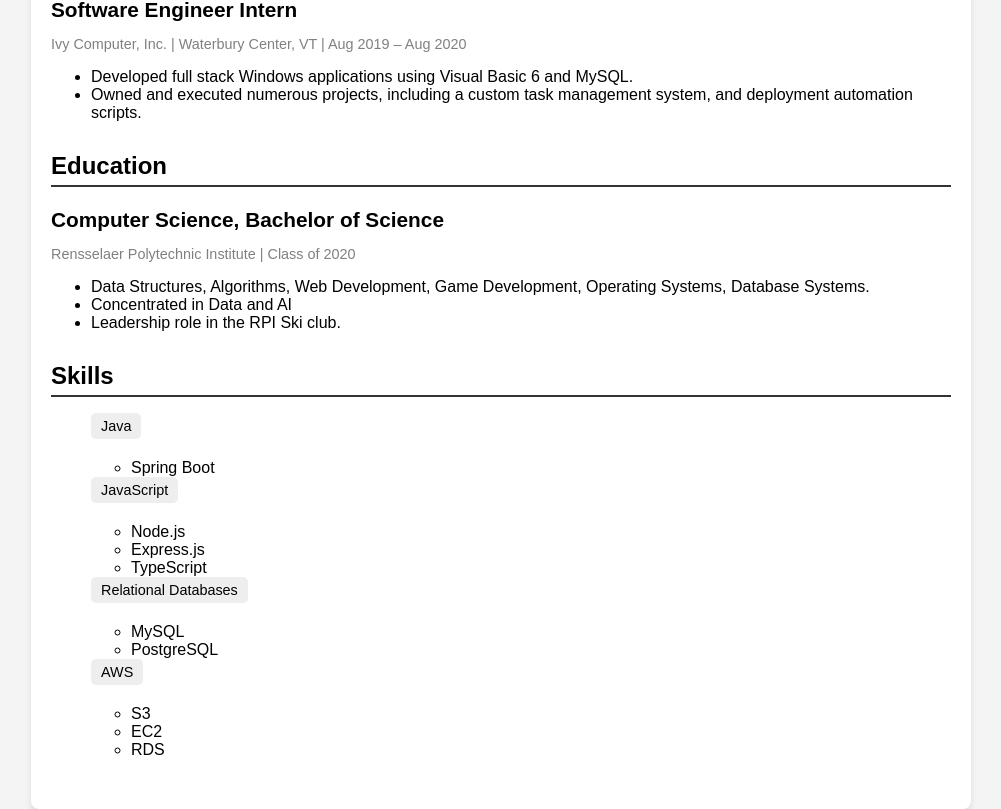
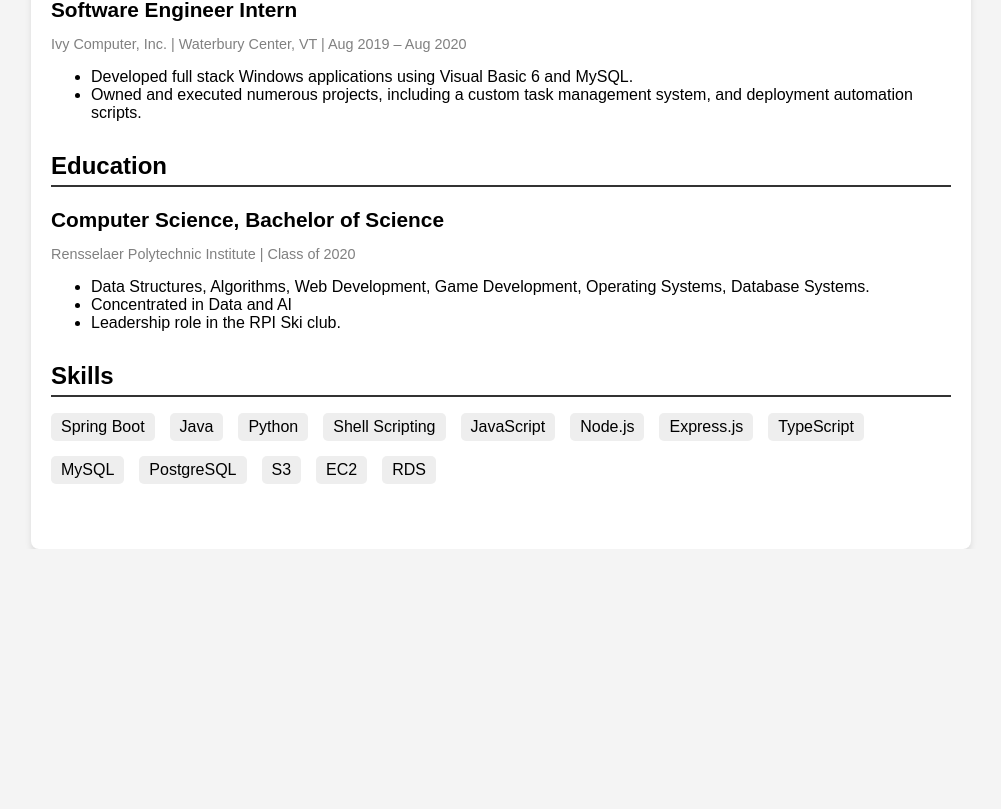
Before and after one commit to wennbergsmithe/my-resume, a React (Create React App) app: page / in a window 1280 px wide. Shown: the part 847-1656 px from the top of the page, without its empty margins (139-1140 px from the left). After the commit the page ends 1396 px from the top, so only its background shows below. Built offline with nearby package versions, Linux system fonts and the light colour scheme.

Commit message:
new skills

```diff
--- a/src/App.css
+++ b/src/App.css
@@ -64,17 +64,13 @@ header p {
   margin-bottom: 15px;
 }
 
-.sub-skills {
-  margin-top: 5px;
-}
-
-.skills-list {
+.skills-list li {
   display: inline-block;
-  margin-right: 10px;
+  margin-right: 15px;
+  margin-bottom: 15px;
   background: #eee;
   padding: 5px 10px;
   border-radius: 5px;
-  font-size: 0.9em;
 }
 
 a {
--- a/src/App.js
+++ b/src/App.js
@@ -72,28 +72,20 @@ function App() {
 
       <section className="resume-section">
         <h2>Skills</h2>
-        <ul>
-          <li className="skills-list">Java</li>
-            <ul className="sub-skills">
+        <ul className="skills-list">
           <li>Spring Boot</li>
-            </ul>
-          <li className="skills-list">JavaScript</li>
-          <ul className="sub-skills">
+          <li>Java</li>
+          <li>Python</li>
+          <li>Shell Scripting</li>
+          <li >JavaScript</li>
           <li>Node.js</li>
           <li>Express.js</li>
           <li>TypeScript</li>
-            </ul>
-          <li className="skills-list">Relational Databases</li>
-            <ul className="sub-skills">
           <li>MySQL</li>
           <li>PostgreSQL</li>
-            </ul>
-          <li className="skills-list">AWS</li>
-            <ul className="sub-skills">
           <li>S3</li>
           <li>EC2</li>
           <li>RDS</li>
-            </ul>
         </ul>
       </section>
 
```
Lines whose indentation alone changed are shown as unchanged.
